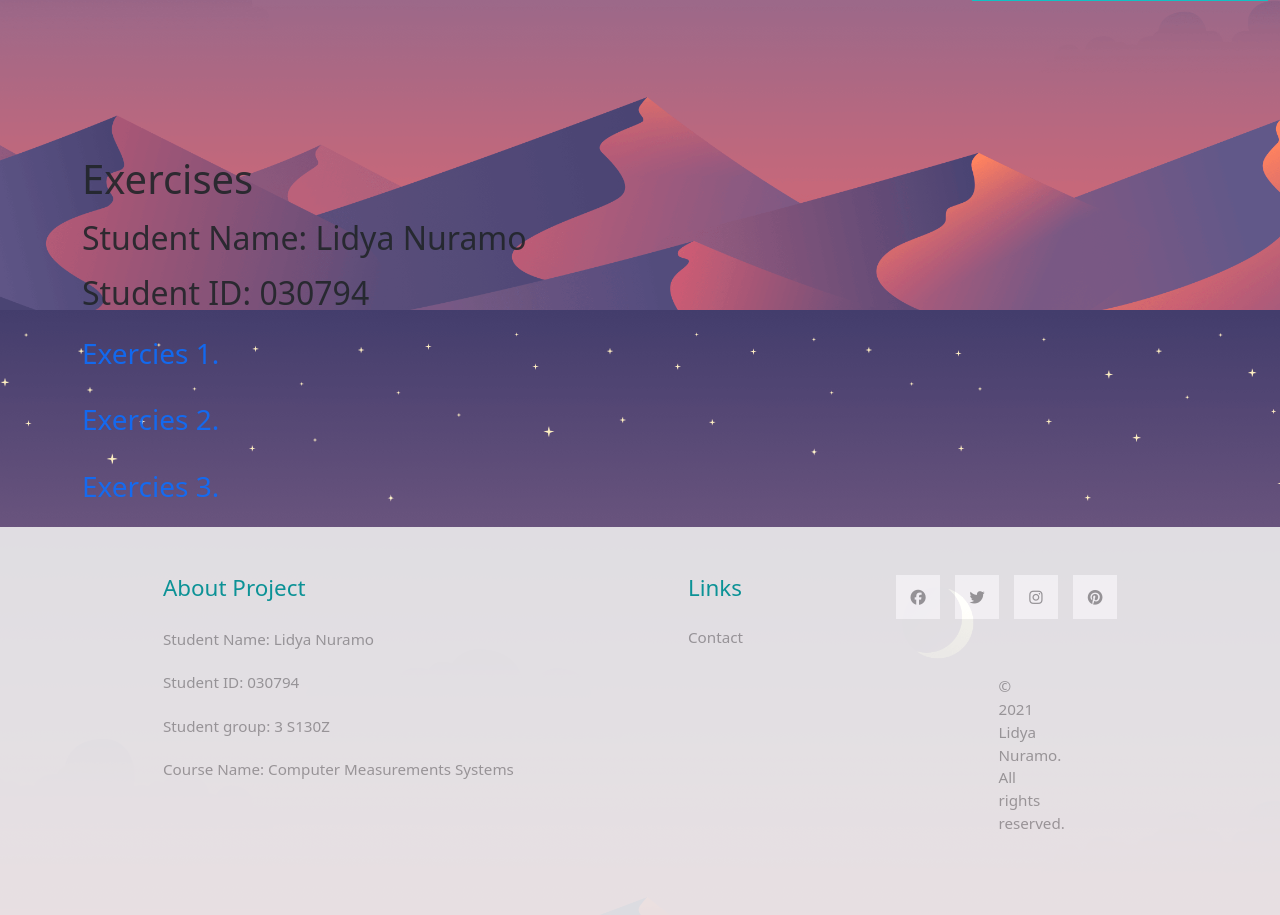
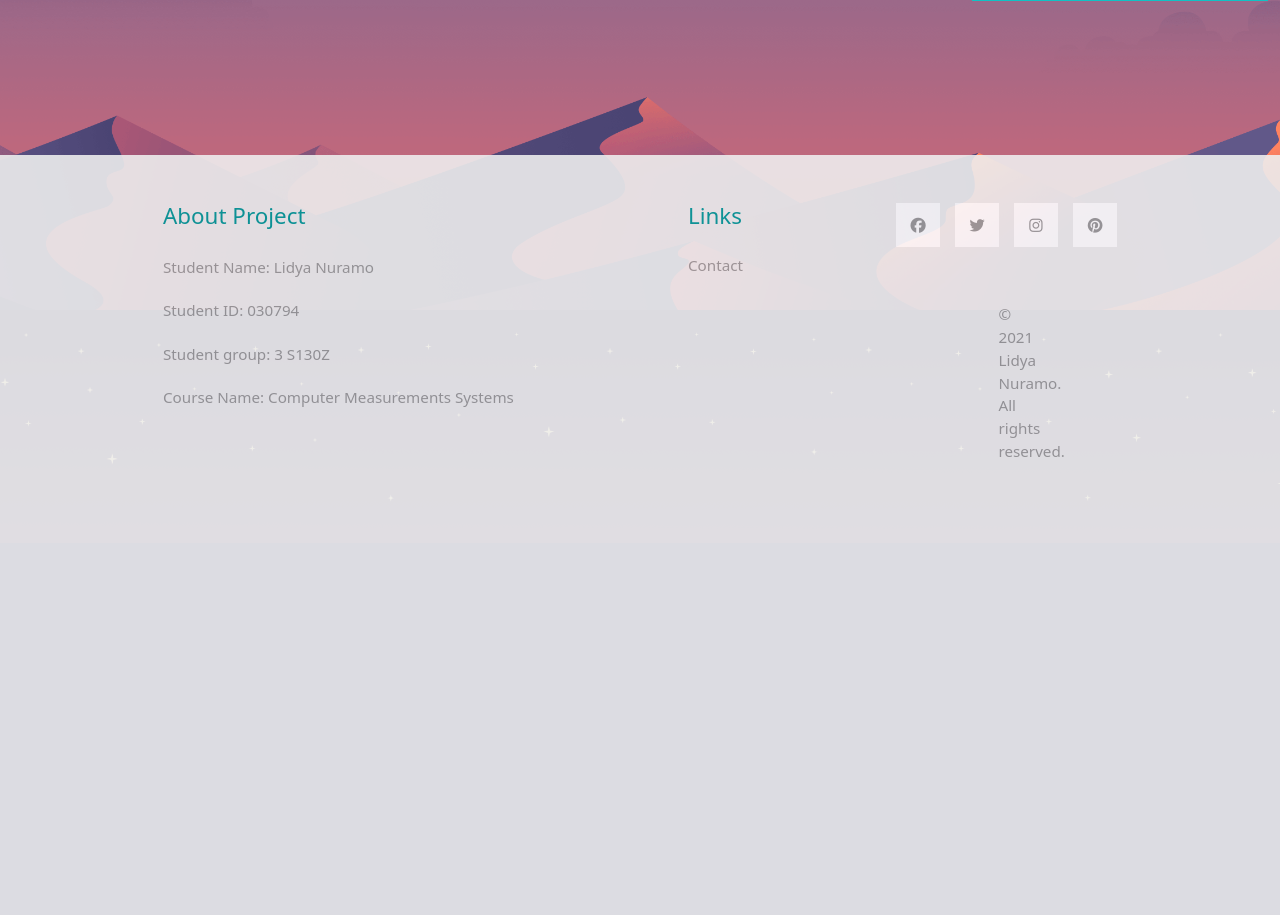
Before and after one commit to LidyaNuramo/CMS-PROJECTS-WSG, a PHP site: page /Home in a window 1280 px wide. Shown: the part 490-1405 px from the top of the page. After the commit the page ends 990 px from the top, so only its background shows below. Run offline with PHP 8.4, Linux system fonts and the light colour scheme; the visitor is signed in with stand-in values (Sample User, id 1); some libraries are stand-ins or nearby versions; some web fonts are replaced.

Commit message:
Update index.php

```diff
--- a/Home/index.php
+++ b/Home/index.php
@@ -62,19 +62,6 @@ include('header.php');
 			</div> <!-- row -->
 		</div> <!-- container-fluid, tm-container-content -->
 
-
-		<div class="all">
-			<div class="container" style="margin-top: 80px;font-size: 150%;">
-				<h1>Exercises</h1>
-				<p><h2>Student Name: Lidya Nuramo</h2></p>
-				<p><h2>Student ID: 030794</h2></p>
-				<h3>
-					<p><a href="../Exercise1">Exercies 1.</a></p>
-					<p><a href="../Exercise2">Exercies 2.</a></p>
-					<p><a href="../Exercise3">Exercies 3.</a></p>
-				</h3>
-			</div>
-		</div>
 <?php
 	include('footer.php');
 ?>
```
